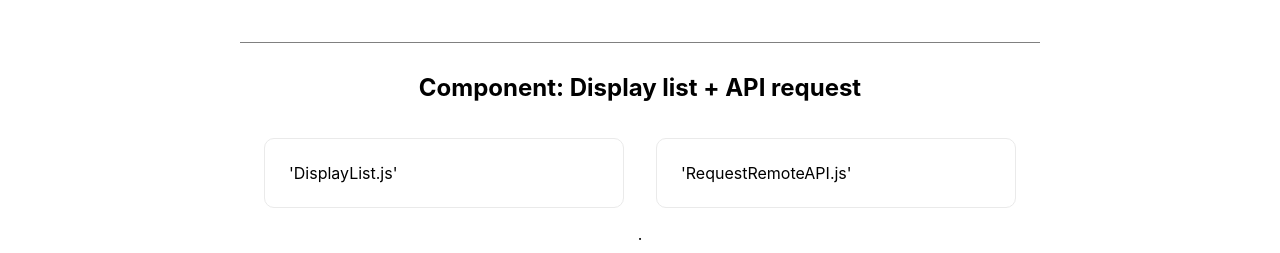
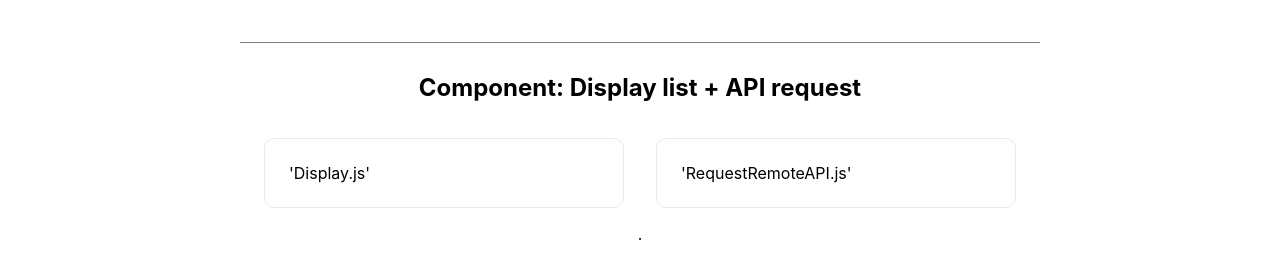
Before and after one commit to leolanese/NextJS-React-converting-components, a Next.js app: page / in a window 1280 px wide. Shown: the top 253 px of the page. Built offline with nearby package versions, Linux system fonts and the light colour scheme.

Commit message:
updating nextjs list components

```diff
--- a/pages/index.js
+++ b/pages/index.js
@@ -17,7 +17,7 @@ export default function Home() {
 
           <p className="card">
             <Link href="/requests/DisplayList">
-              <a>'DisplayList.js'</a>
+              <a>'Display.js'</a>
             </Link>
           </p>
 
```
